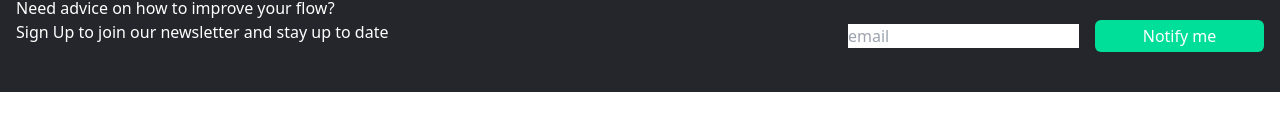
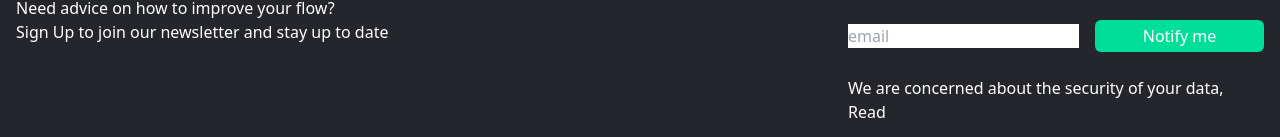
Before and after one commit to katie-franklin23/react-recipes, a React (Create React App) app: page / in a window 1280 px wide. Shown: the part 5956-6093 px from the top of the page. Before the commit the page ends 6048 px from the top, so only its background shows below. Built offline with nearby package versions, Linux system fonts and the light colour scheme.

Commit message:
add and style paragraph text

```diff
--- a/src/components/NewsLetter.js
+++ b/src/components/NewsLetter.js
@@ -19,6 +19,8 @@ const NewsLetter = () => {
               Notify me
             </button>
           </div>
+          <p>We are concerned about the security of your data, Read {''}</p>
+          <span className="text-[#00df9a]"></span>
         </div>
       </div>
     </div>
```
